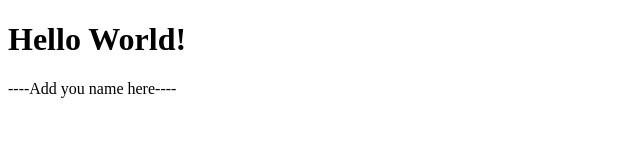
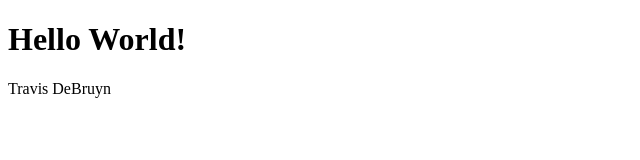
Before and after one commit to DS4200-S23-Class/ic-01-debruynt, a plain HTML site: page index.html in a window 1280 px wide. Shown: the full height of the page, 0-640 px from the left. Drawn offline with Linux system fonts and the light colour scheme.

Commit message:
added name

```diff
--- a/index.html
+++ b/index.html
@@ -6,7 +6,7 @@
 
 <p>
 
-----Add you name here----
+Travis DeBruyn
 
 </p>
 
```
